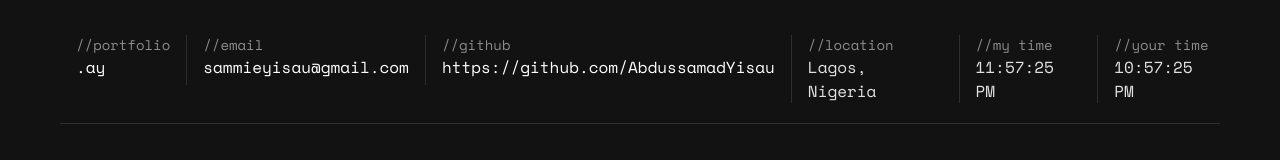
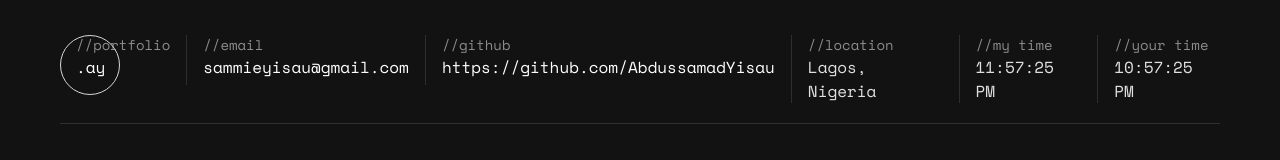
Before and after one commit to AbdussamadYisau/portolio-v2, a Next.js app: page / in a window 1280 px wide. Shown: the top 160 px of the page. Built offline with nearby package versions, Linux system fonts and the light colour scheme.

Commit message:
Custom Cursor and trying out a possible fix for OG Image

```diff
--- /dev/null
+++ b/components/Cursor.js
@@ -0,0 +1,21 @@
+import { useRef, useEffect } from "react";
+import { useTheme } from "next-themes";
+
+export default function CustomCursor() {
+    const cursorRef = useRef(null);
+    const {theme} = useTheme();
+
+    useEffect(() => {
+        document.addEventListener("mousemove", (e) => {
+            const {clientX, clientY} = e;
+
+            const mouseX = clientX - cursorRef.current.clientWidth;
+            const mouseY = clientY - cursorRef.current.clientHeight;
+
+            cursorRef.current.style.transform = `translate3d(${mouseX}px, ${mouseY}px, 0)`;
+        })
+    }, []);
+    return (
+      <div className={`${theme === 'dark' ? 'app-cursor-dark' : 'app-cursor'}`} ref={cursorRef}/>
+    );
+  }
--- a/pages/index.js
+++ b/pages/index.js
@@ -7,6 +7,8 @@
 import Box from "../components/Box";
 import Credit from "../components/Credit";
 import Head from "next/head";
+import CustomCursor from "../components/Cursor";
+
 
 export default function Home() {
   const { setTheme } = useTheme();
@@ -44,6 +46,7 @@
 
 
     <div className=" bg-[#D7D7D7] dark:bg-[#121212] pr-[32px] pl-[32px] pt-[35px] md:pr-[60px] pb-[20px] md:pl-[60px]">
+      <CustomCursor />
 
       <Head>
         <meta charset="utf-8" />
@@ -65,10 +68,10 @@
         <meta property="og:type" content="website" />
         <meta
           property="og:image"
-          content="https://www.abdussamadyisau.com/api/og?username=abdussamadyisau"
+          content={'./og.png'}
         />
         <meta
-          content="https://www.abdussamadyisau.com/api/og?username=abdussamadyisau"
+          content={'./og.png'}
           property="twitter:image"
         />
 
--- a/styles/globals.css
+++ b/styles/globals.css
@@ -3,6 +3,10 @@
 @tailwind components;
 @tailwind utilities;
 
+
+html, body, * {
+cursor: none;
+}
 
 html,
 body {
@@ -95,3 +99,27 @@
   transform: scaleX(1);
   transform-origin: bottom left;
 }
+
+.app-cursor {
+  z-index: 1000;
+  border-radius: 50%;
+  width: 60px;
+  height: 60px;
+  border: 1px solid #121212;
+  pointer-events: none;
+  overflow: hidden;
+  transform: translate3d(0, 0, 0);
+  position: fixed;
+}
+
+.app-cursor-dark {
+  z-index: 1000;
+  border-radius: 50%;
+  width: 60px;
+  height: 60px;
+  border: 1px solid #D7D7D7;
+  pointer-events: none;
+  overflow: hidden;
+  transform: translate3d(0, 0, 0);
+  position: fixed;
+}
```
Also changed, not shown: public/og.png (added).
